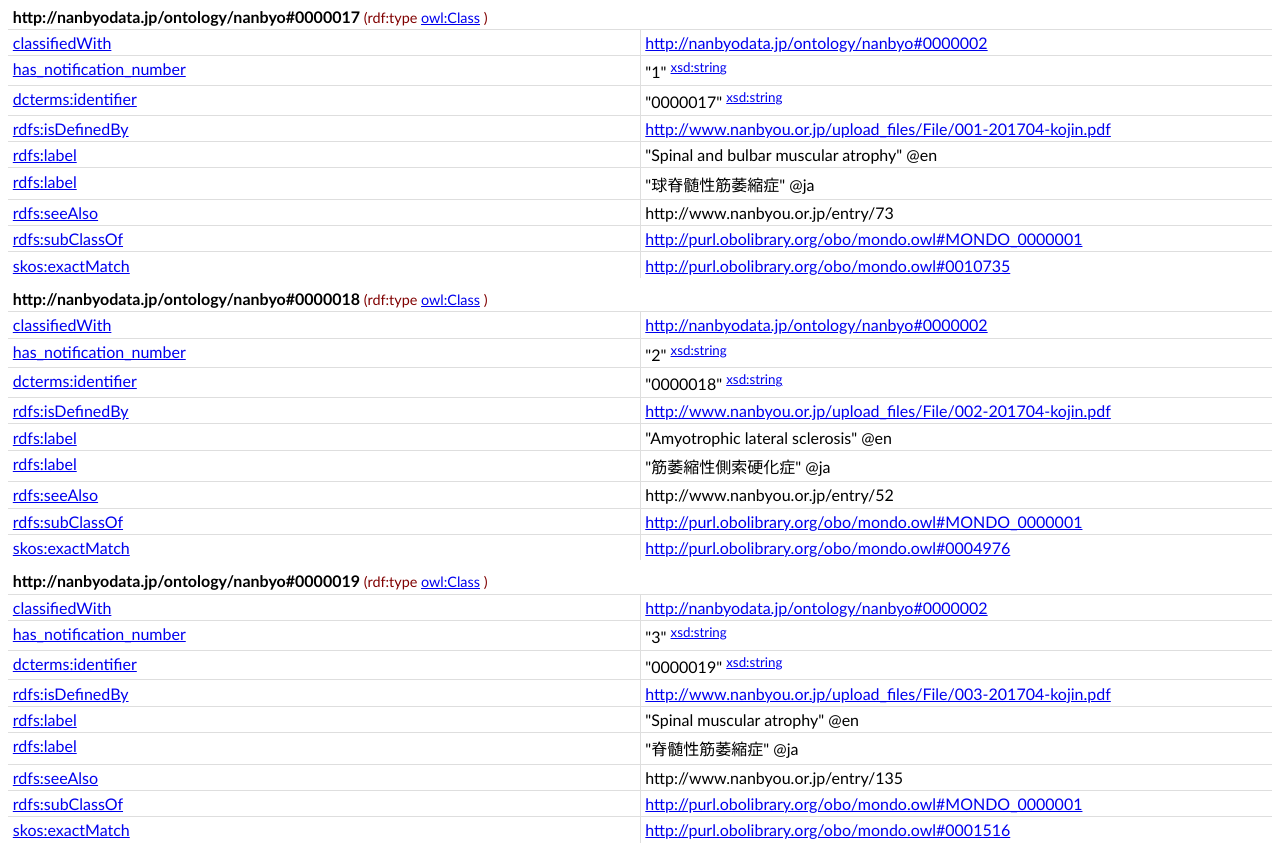
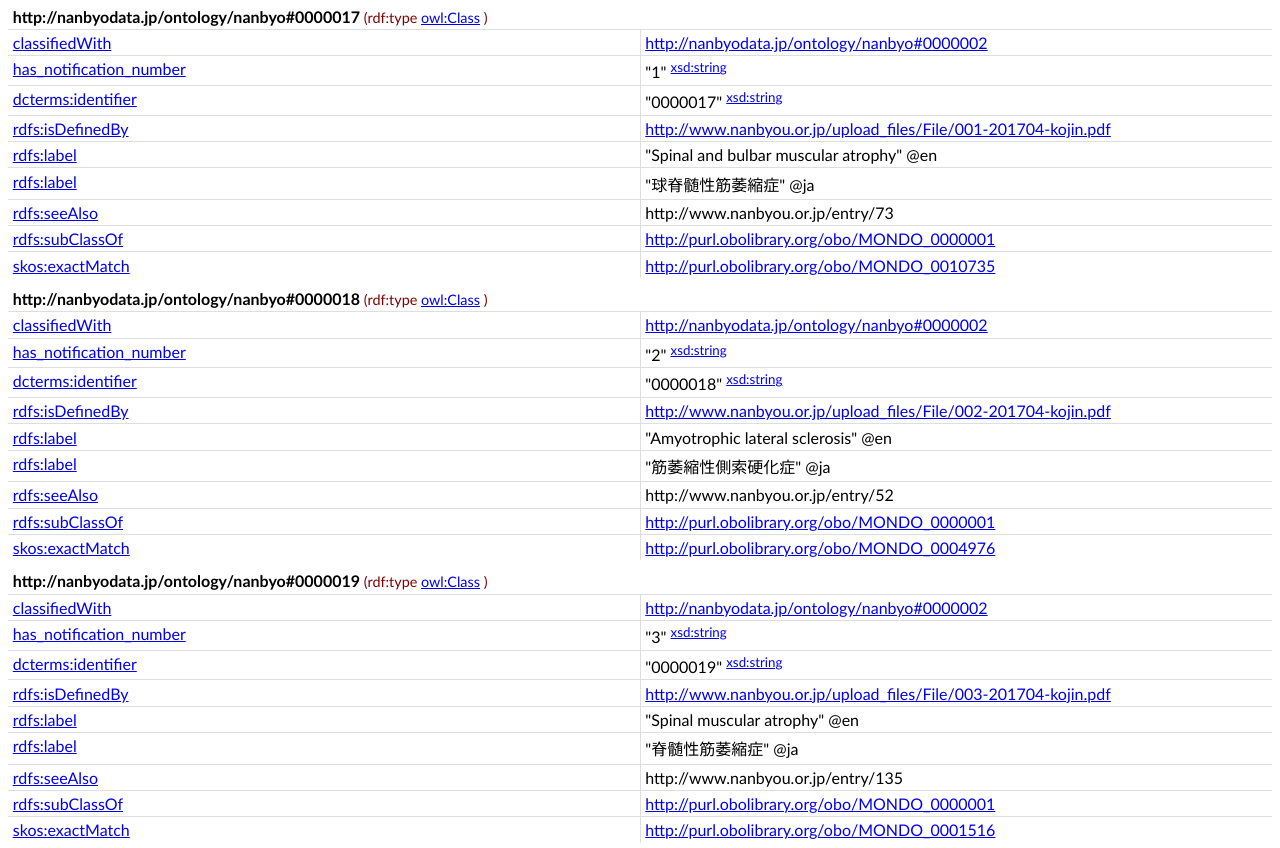
Before and after one commit to aidrd/nando, a plain HTML site: page index.html in a window 1280 px wide. Shown: the part 2605-3453 px from the top of the page. Drawn offline with Linux system fonts and the light colour scheme.

Commit message:
update the prefix of mondo

```diff
--- a/index.html
+++ b/index.html
@@ -875,12 +875,12 @@
 <tr>
 <td><a href="http://www.w3.org/2000/01/rdf-schema#subClassOf">
 					rdfs:subClassOf</a></td>
-<td><a href="http://purl.obolibrary.org/obo/mondo.owl#MONDO_0000001">http://purl.obolibrary.org/obo/mondo.owl#MONDO_0000001</a></td>
+<td><a href="http://purl.obolibrary.org/obo/MONDO_0000001">http://purl.obolibrary.org/obo/MONDO_0000001</a></td>
 </tr>
 <tr>
 <td><a href="http://www.w3.org/2004/02/skos/core#exactMatch">
 					skos:exactMatch</a></td>
-<td><a href="http://purl.obolibrary.org/obo/mondo.owl#0010735">http://purl.obolibrary.org/obo/mondo.owl#0010735</a></td>
+<td><a href="http://purl.obolibrary.org/obo/MONDO_0010735">http://purl.obolibrary.org/obo/MONDO_0010735</a></td>
 </tr>
 </tbody>
 </table>
@@ -941,12 +941,12 @@
 <tr>
 <td><a href="http://www.w3.org/2000/01/rdf-schema#subClassOf">
 					rdfs:subClassOf</a></td>
-<td><a href="http://purl.obolibrary.org/obo/mondo.owl#MONDO_0000001">http://purl.obolibrary.org/obo/mondo.owl#MONDO_0000001</a></td>
+<td><a href="http://purl.obolibrary.org/obo/MONDO_0000001">http://purl.obolibrary.org/obo/MONDO_0000001</a></td>
 </tr>
 <tr>
 <td><a href="http://www.w3.org/2004/02/skos/core#exactMatch">
 					skos:exactMatch</a></td>
-<td><a href="http://purl.obolibrary.org/obo/mondo.owl#0004976">http://purl.obolibrary.org/obo/mondo.owl#0004976</a></td>
+<td><a href="http://purl.obolibrary.org/obo/MONDO_0004976">http://purl.obolibrary.org/obo/MONDO_0004976</a></td>
 </tr>
 </tbody>
 </table>
@@ -1007,12 +1007,12 @@
 <tr>
 <td><a href="http://www.w3.org/2000/01/rdf-schema#subClassOf">
 					rdfs:subClassOf</a></td>
-<td><a href="http://purl.obolibrary.org/obo/mondo.owl#MONDO_0000001">http://purl.obolibrary.org/obo/mondo.owl#MONDO_0000001</a></td>
+<td><a href="http://purl.obolibrary.org/obo/MONDO_0000001">http://purl.obolibrary.org/obo/MONDO_0000001</a></td>
 </tr>
 <tr>
 <td><a href="http://www.w3.org/2004/02/skos/core#exactMatch">
 					skos:exactMatch</a></td>
-<td><a href="http://purl.obolibrary.org/obo/mondo.owl#0001516">http://purl.obolibrary.org/obo/mondo.owl#0001516</a></td>
+<td><a href="http://purl.obolibrary.org/obo/MONDO_0001516">http://purl.obolibrary.org/obo/MONDO_0001516</a></td>
 </tr>
 </tbody>
 </table>
@@ -1089,7 +1089,7 @@
 <tr>
 <td><a href="http://www.w3.org/2004/02/skos/core#exactMatch">
 					skos:exactMatch</a></td>
-<td><a href="http://purl.obolibrary.org/obo/mondo.owl#0009669">http://purl.obolibrary.org/obo/mondo.owl#0009669</a></td>
+<td><a href="http://purl.obolibrary.org/obo/MONDO_0009669">http://purl.obolibrary.org/obo/MONDO_0009669</a></td>
 </tr>
 </tbody>
 </table>
@@ -1166,7 +1166,7 @@
 <tr>
 <td><a href="http://www.w3.org/2004/02/skos/core#exactMatch">
 					skos:exactMatch</a></td>
-<td><a href="http://purl.obolibrary.org/obo/mondo.owl#0009673">http://purl.obolibrary.org/obo/mondo.owl#0009673</a></td>
+<td><a href="http://purl.obolibrary.org/obo/MONDO_0009673">http://purl.obolibrary.org/obo/MONDO_0009673</a></td>
 </tr>
 </tbody>
 </table>
```
Also changed, not shown: nanbyo.html (+8 -8 lines), 1 other file.
